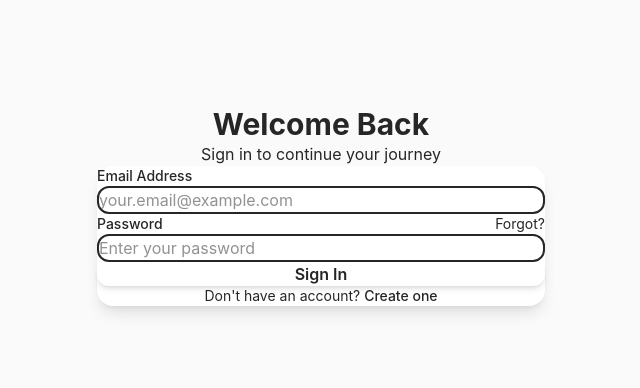
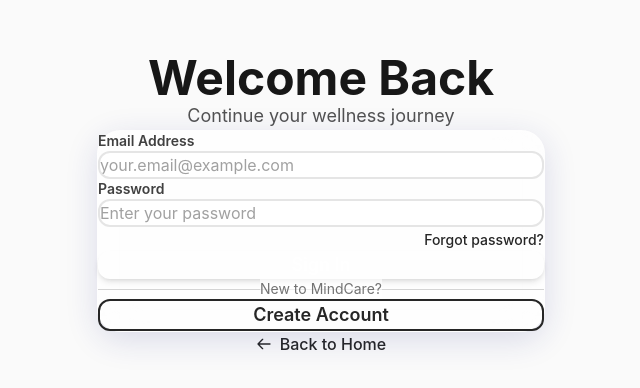
Before and after one commit to aks-1904/mental-health-companion, a Next.js app in the folder client/: page /login in a window 1280 px wide. Shown: the part 194-582 px from the top of the page, without its empty margins (319-959 px from the left). Built offline with nearby package versions, Linux system fonts and the light colour scheme.

Commit message:
homepage

```diff
--- a/client/app/login/page.tsx
+++ b/client/app/login/page.tsx
@@ -1,19 +1,19 @@
 'use client'
 
 import { useState, FormEvent } from 'react'
-import { useRouter, useSearchParams } from 'next/navigation'
+import { useRouter } from 'next/navigation'
+import Button from '@/components/ui/Button'
+import GlassCard from '@/components/ui/GlassCard'
+import Input from '@/components/ui/Input'
+import Link from 'next/link'
 
 interface FormErrors {
   email?: string
   password?: string
-  general?: string
 }
 
 export default function LoginPage() {
   const router = useRouter()
-  const searchParams = useSearchParams()
-  const wasRegistered = searchParams.get('registered') === 'true'
-
   const [formData, setFormData] = useState({
     email: '',
     password: '',
@@ -22,8 +22,7 @@ export default function LoginPage() {
   const [isSubmitting, setIsSubmitting] = useState(false)
 
   const validateEmail = (email: string): boolean => {
-    const emailRegex = /^[^\s@]+@[^\s@]+\.[^\s@]+$/
-    return emailRegex.test(email)
+    return /^[^\s@]+@[^\s@]+\.[^\s@]+$/.test(email)
   }
 
   const validateForm = (): boolean => {
@@ -46,23 +45,15 @@ export default function LoginPage() {
   const handleSubmit = async (e: FormEvent<HTMLFormElement>) => {
     e.preventDefault()
 
-    if (!validateForm()) {
-      return
-    }
+    if (!validateForm()) return
 
     setIsSubmitting(true)
-    setErrors({})
 
     try {
-      // Simulate API authentication (replace with actual endpoint)
       await new Promise(resolve => setTimeout(resolve, 1000))
-
-      // On successful login, redirect to OTP page immediately
       router.push(`/otp?email=${encodeURIComponent(formData.email)}`)
     } catch (error) {
-      setErrors({
-        general: 'Unable to sign in. Please check your credentials and try again.'
-      })
+      setErrors({ email: 'Unable to sign in. Please try again.' })
     } finally {
       setIsSubmitting(false)
     }
@@ -70,125 +61,101 @@ export default function LoginPage() {
 
   return (
     <div className="min-h-screen flex items-center justify-center px-4 py-12">
-      <div className="w-full max-w-md">
+      <div className="w-full max-w-md space-y-8 animate-scale-in">
         {/* Header */}
-        <div className="text-center mb-8">
-          <h1 className="text-3xl font-bold text-blue-popsicle mb-2">
+        <div className="text-center space-y-3">
+          <h1 className="text-4xl md:text-5xl font-bold text-neutral-900">
             Welcome Back
           </h1>
-          <p className="text-grey-blue-leaf">
-            Sign in to continue your journey
+          <p className="text-lg text-neutral-600">
+            Continue your wellness journey
           </p>
         </div>
 
-        {/* Success Message (if registered) */}
-        {wasRegistered && (
-          <div className="mb-6 p-4 bg-green-50 border-2 border-green-200 rounded-xl">
-            <p className="text-sm text-green-800 text-center">
-              ✓ Account created successfully! Please sign in to continue.
-            </p>
-          </div>
-        )}
+        {/* Form Card */}
+        <GlassCard className="space-y-8">
+          <form onSubmit={handleSubmit} className="space-y-6">
+            <Input
+              label="Email Address"
+              type="email"
+              placeholder="your.email@example.com"
+              value={formData.email}
+              onChange={(e) => setFormData({ ...formData, email: e.target.value })}
+              error={errors.email}
+            />
 
-        {/* Form Card */}
-        <div className="bg-white rounded-2xl shadow-lg p-8">
-          <form onSubmit={handleSubmit} className="space-y-6">
-            {/* General Error */}
-            {errors.general && (
-              <div className="p-4 bg-red-50 border-2 border-redline rounded-xl">
-                <p className="text-sm text-redline flex items-center gap-2">
-                  <span className="text-lg">⚠</span> {errors.general}
-                </p>
+            <div className="space-y-2">
+              <Input
+                label="Password"
+                type="password"
+                placeholder="Enter your password"
+                value={formData.password}
+                onChange={(e) => setFormData({ ...formData, password: e.target.value })}
+                error={errors.password}
+              />
+              <div className="text-right">
+                <Link
+                  href="/forgot-password"
+                  className="text-sm text-calm-600 hover:text-calm-700 font-medium transition-colors"
+                >
+                  Forgot password?
+                </Link>
               </div>
-            )}
-
-            {/* Email Field */}
-            <div>
-              <label
-                htmlFor="email"
-                className="block text-sm font-medium text-deep-matte-grey mb-2"
-              >
-                Email Address
-              </label>
-              <input
-                id="email"
-                type="email"
-                value={formData.email}
-                onChange={(e) => setFormData({ ...formData, email: e.target.value })}
-                className={`w-full px-4 py-3 rounded-xl border-2 transition-colors
-                  ${errors.email
-                    ? 'border-redline bg-red-50'
-                    : 'border-silver-fox focus:border-yellow-primary'
-                  }
-                  text-deep-matte-grey placeholder:text-grey-blue-leaf`}
-                placeholder="your.email@example.com"
-              />
-              {errors.email && (
-                <p className="mt-2 text-sm text-redline flex items-center gap-1">
-                  <span>⚠</span> {errors.email}
-                </p>
-              )}
             </div>
 
-            {/* Password Field */}
-            <div>
-              <div className="flex justify-between items-center mb-2">
-                <label
-                  htmlFor="password"
-                  className="block text-sm font-medium text-deep-matte-grey"
-                >
-                  Password
-                </label>
-                <a
-                  href="/forgot-password"
-                  className="text-sm text-blue-popsicle hover:underline"
-                >
-                  Forgot?
-                </a>
-              </div>
-              <input
-                id="password"
-                type="password"
-                value={formData.password}
-                onChange={(e) => setFormData({ ...formData, password: e.target.value })}
-                className={`w-full px-4 py-3 rounded-xl border-2 transition-colors
-                  ${errors.password
-                    ? 'border-redline bg-red-50'
-                    : 'border-silver-fox focus:border-yellow-primary'
-                  }
-                  text-deep-matte-grey placeholder:text-grey-blue-leaf`}
-                placeholder="Enter your password"
-              />
-              {errors.password && (
-                <p className="mt-2 text-sm text-redline flex items-center gap-1">
-                  <span>⚠</span> {errors.password}
-                </p>
-              )}
-            </div>
-
-            {/* Submit Button */}
-            <button
+            <Button
               type="submit"
+              variant="primary"
+              size="lg"
+              fullWidth
               disabled={isSubmitting}
-              className="w-full bg-yellow-primary hover:bg-opacity-90 disabled:bg-silver-fox
-                       disabled:cursor-not-allowed text-purple-shadow font-semibold
-                       py-4 rounded-xl transition-all transform hover:scale-[1.02]
-                       active:scale-[0.98] shadow-md"
             >
               {isSubmitting ? 'Signing in...' : 'Sign In'}
-            </button>
+            </Button>
           </form>
 
-          {/* Register Link */}
-          <p className="mt-6 text-center text-grey-blue-leaf text-sm">
-            Don't have an account?{' '}
-            <a
-              href="/register"
-              className="text-blue-popsicle font-medium hover:underline"
+          <div className="relative">
+            <div className="absolute inset-0 flex items-center">
+              <div className="w-full border-t border-neutral-300"></div>
+            </div>
+            <div className="relative flex justify-center text-sm">
+              <span className="px-4 bg-white/60 text-neutral-500">
+                New to MindCare?
+              </span>
+            </div>
+          </div>
+
+          <Button
+            href="/register"
+            variant="outline"
+            size="lg"
+            fullWidth
+          >
+            Create Account
+          </Button>
+        </GlassCard>
+
+        {/* Back to Home */}
+        <div className="text-center">
+          <Link
+            href="/"
+            className="text-neutral-600 hover:text-calm-600 font-medium transition-colors inline-flex items-center gap-2"
+          >
+            <svg
+              className="w-4 h-4"
+              fill="none"
+              stroke="currentColor"
+              viewBox="0 0 24 24"
             >
-              Create one
-            </a>
-          </p>
+              <path
+                strokeLinecap="round"
+                strokeLinejoin="round"
+                strokeWidth={2}
+                d="M10 19l-7-7m0 0l7-7m-7 7h18"
+              />
+            </svg>
+            Back to Home
+          </Link>
         </div>
       </div>
     </div>
--- a/client/app/page.tsx
+++ b/client/app/page.tsx
@@ -1,7 +1,154 @@
-const page = () => {
+import Button from "@/components/ui/Button";
+import GlassCard from "@/components/ui/GlassCard";
+
+export default function HomePage() {
   return (
-    <div>page</div>
-  )
+    <div className="min-h-screen">
+      {/* Hero Section */}
+      <section className="relative min-h-[90vh] flex items-center justify-center px-4 py-20">
+        <div className="max-w-6xl mx-auto text-center space-y-8 animate-fade-in">
+          <h1 className="text-5xl md:text-7xl font-bold text-neutral-900 leading-tight">
+            Your Journey to{" "}
+            <span className="bg-linear-to-r from-calm-600 to-calm-800 bg-clip-text text-transparent">
+              Mental Wellness
+            </span>
+            <br />
+            Starts Here
+          </h1>
+
+          <p className="text-xl md:text-2xl text-neutral-600 max-w-3xl mx-auto leading-relaxed">
+            Professional support, personalized resources, and a caring community
+            to help you thrive every day.
+          </p>
+
+          <div className="flex flex-col sm:flex-row items-center justify-center gap-4 pt-8">
+            <Button href="/register" variant="primary" size="lg">
+              Get Started Free
+            </Button>
+            <Button href="/login" variant="ghost" size="lg">
+              Sign In
+            </Button>
+          </div>
+        </div>
+      </section>
+
+      {/* Features Section */}
+      <section className="px-4 py-24 bg-linear-to-b from-transparent to-white/50">
+        <div className="max-w-7xl mx-auto">
+          <h2 className="text-4xl md:text-5xl font-bold text-center text-neutral-900 mb-16">
+            Why Choose MindCare?
+          </h2>
+
+          <div className="grid md:grid-cols-3 gap-8">
+            {/* Feature 1 */}
+            <GlassCard hover className="animate-slide-up space-y-4">
+              <div className="w-14 h-14 rounded-2xl bg-linear-to-br from-calm-400 to-calm-600 flex items-center justify-center">
+                <svg
+                  className="w-7 h-7 text-white"
+                  fill="none"
+                  stroke="currentColor"
+                  viewBox="0 0 24 24"
+                >
+                  <path
+                    strokeLinecap="round"
+                    strokeLinejoin="round"
+                    strokeWidth={2}
+                    d="M12 4.354a4 4 0 110 5.292M15 21H3v-1a6 6 0 0112 0v1zm0 0h6v-1a6 6 0 00-9-5.197M13 7a4 4 0 11-8 0 4 4 0 018 0z"
+                  />
+                </svg>
+              </div>
+              <h3 className="text-2xl font-bold text-neutral-900">
+                Professional Support
+              </h3>
+              <p className="text-neutral-600 leading-relaxed">
+                Connect with licensed therapists and counselors who understand
+                your unique journey.
+              </p>
+            </GlassCard>
+
+            {/* Feature 2 */}
+            <GlassCard
+              hover
+              className="animate-slide-up [animation-delay:100ms] space-y-4"
+            >
+              <div className="w-14 h-14 rounded-2xl bg-linear-to-br from-primary-400 to-primary-600 flex items-center justify-center">
+                <svg
+                  className="w-7 h-7 text-white"
+                  fill="none"
+                  stroke="currentColor"
+                  viewBox="0 0 24 24"
+                >
+                  <path
+                    strokeLinecap="round"
+                    strokeLinejoin="round"
+                    strokeWidth={2}
+                    d="M9 12l2 2 4-4m5.618-4.016A11.955 11.955 0 0112 2.944a11.955 11.955 0 01-8.618 3.04A12.02 12.02 0 003 9c0 5.591 3.824 10.29 9 11.622 5.176-1.332 9-6.03 9-11.622 0-1.042-.133-2.052-.382-3.016z"
+                  />
+                </svg>
+              </div>
+              <h3 className="text-2xl font-bold text-neutral-900">
+                Safe & Private
+              </h3>
+              <p className="text-neutral-600 leading-relaxed">
+                Your privacy is our priority. All sessions and data are fully
+                encrypted and confidential.
+              </p>
+            </GlassCard>
+
+            {/* Feature 3 */}
+            <GlassCard
+              hover
+              className="animate-slide-up [animation-delay:200ms] space-y-4"
+            >
+              <div className="w-14 h-14 rounded-2xl bg-linear-to-br from-accent-teal to-accent-purple flex items-center justify-center">
+                <svg
+                  className="w-7 h-7 text-white"
+                  fill="none"
+                  stroke="currentColor"
+                  viewBox="0 0 24 24"
+                >
+                  <path
+                    strokeLinecap="round"
+                    strokeLinejoin="round"
+                    strokeWidth={2}
+                    d="M13 10V3L4 14h7v7l9-11h-7z"
+                  />
+                </svg>
+              </div>
+              <h3 className="text-2xl font-bold text-neutral-900">
+                24/7 Resources
+              </h3>
+              <p className="text-neutral-600 leading-relaxed">
+                Access tools, exercises, and support whenever you need it, day
+                or night.
+              </p>
+            </GlassCard>
+          </div>
+        </div>
+      </section>
+
+      {/* CTA Section */}
+      <section className="px-4 py-24">
+        <div className="max-w-4xl mx-auto">
+          <GlassCard className="text-center space-y-8" padding="xl">
+            <h2 className="text-4xl md:text-5xl font-bold text-neutral-900">
+              Ready to Start Your Journey?
+            </h2>
+            <p className="text-xl text-neutral-600 max-w-2xl mx-auto">
+              Join thousands who have taken the first step towards better mental
+              health.
+            </p>
+            <div className="flex flex-col sm:flex-row items-center justify-center gap-4">
+              <Button href="/register" variant="primary" size="lg">
+                Create Free Account
+              </Button>
+              <Button href="/login" variant="outline" size="lg">
+                Sign In
+              </Button>
+            </div>
+          </GlassCard>
+        </div>
+      </section>
+    </div>
+  );
 }
-
-export default page
```
